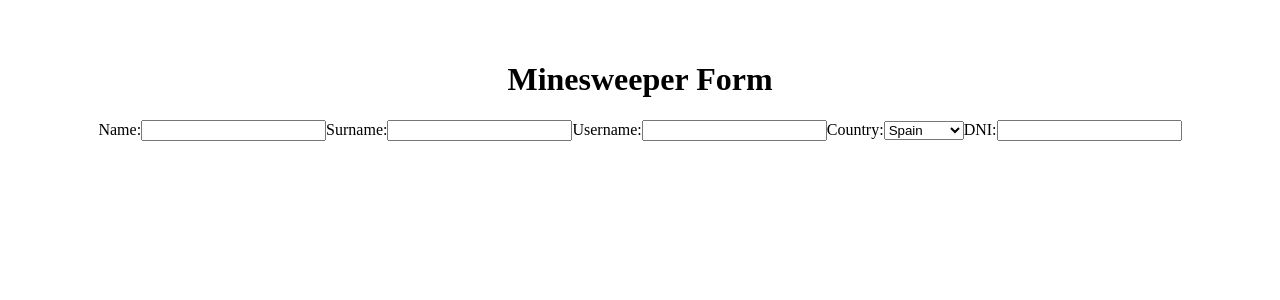
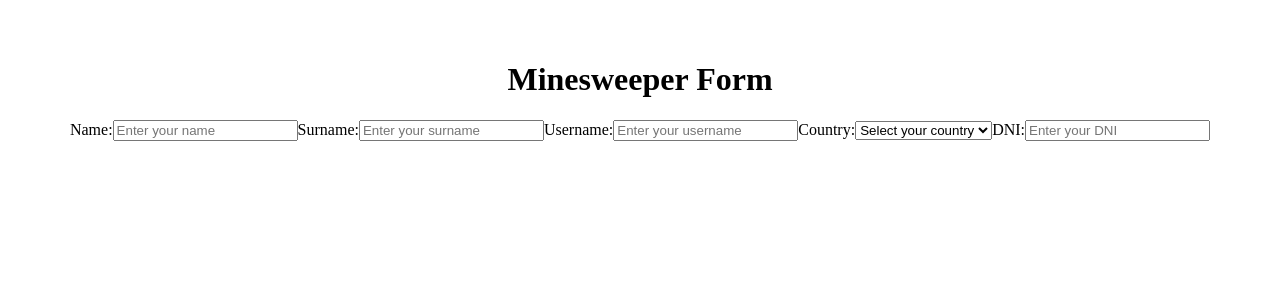
Before and after one commit to plum-bee/Forms, a React (Vite) app: page / in a window 1280 px wide. Shown: the top 300 px of the page. Built offline with nearby package versions, Linux system fonts and the light colour scheme.

Commit message:
Added fields plaaceholders

```diff
--- a/src/components/Form.jsx
+++ b/src/components/Form.jsx
@@ -20,12 +20,13 @@ function Form () {
   const availableCountries = ['Spain', 'Argentina']
 
   return (
-    <div>
+    <form>
       <h1 data-testid='formtitle'>Minesweeper Form</h1>
 
       <TextField
         label='Name'
         value={name}
+        placeholder='Enter your name'
         onChange={setName}
         validator={isUppercase}
         testid='name'
@@ -34,6 +35,7 @@ function Form () {
       <TextField
         label='Surname'
         value={surname}
+        placeholder='Enter your surname'
         onChange={setSurname}
         validator={isUppercase}
         testid={'surname'}
@@ -42,6 +44,7 @@ function Form () {
       <TextField
         label='Username'
         value={username}
+        placeholder='Enter your username'
         onChange={setUsername}
         validator={value => isValidUsername(name, value)}
         testid={'username'}
@@ -50,6 +53,7 @@ function Form () {
       <SelectField
         label='Country'
         value={country}
+        placeholder='Select your country'
         onChange={setCountry}
         options={[...availableCountries]}
         testid={'country'}
@@ -58,11 +62,12 @@ function Form () {
       <TextField
         label='DNI'
         value={DNI}
+        placeholder='Enter your DNI'
         onChange={setDNI}
         validator={value => isValidDNI(country, value)}
         testid={'dni'}
       />
-    </div>
+    </form>
   )
 }
 
--- a/src/components/SelectField.jsx
+++ b/src/components/SelectField.jsx
@@ -3,6 +3,7 @@ import React from 'react'
 export default function SelectField ({
   label,
   value,
+  placeholder,
   onChange,
   options,
   testid
@@ -16,6 +17,7 @@ export default function SelectField ({
     <label>
       {label}:
       <select value={value} onChange={handleChange} data-testid={testid}>
+        <option value=''>{placeholder}</option>
         {options.map(option => (
           <option key={option}>{option}</option>
         ))}
--- a/src/components/TextField.jsx
+++ b/src/components/TextField.jsx
@@ -4,6 +4,7 @@ import { useState } from 'react'
 export default function TextField ({
   label,
   value,
+  placeholder,
   onChange,
   validator,
   testid
@@ -20,7 +21,9 @@ export default function TextField ({
     <label>
       {label}:
       <input
+        type='text'
         value={value}
+        placeholder={placeholder}
         onChange={handleChange}
         className={valid ? 'valid' : 'invalid'}
         data-testid={testid}
```
Also changed, not shown: 2 other files (tests, documents, lock files or other folders).
